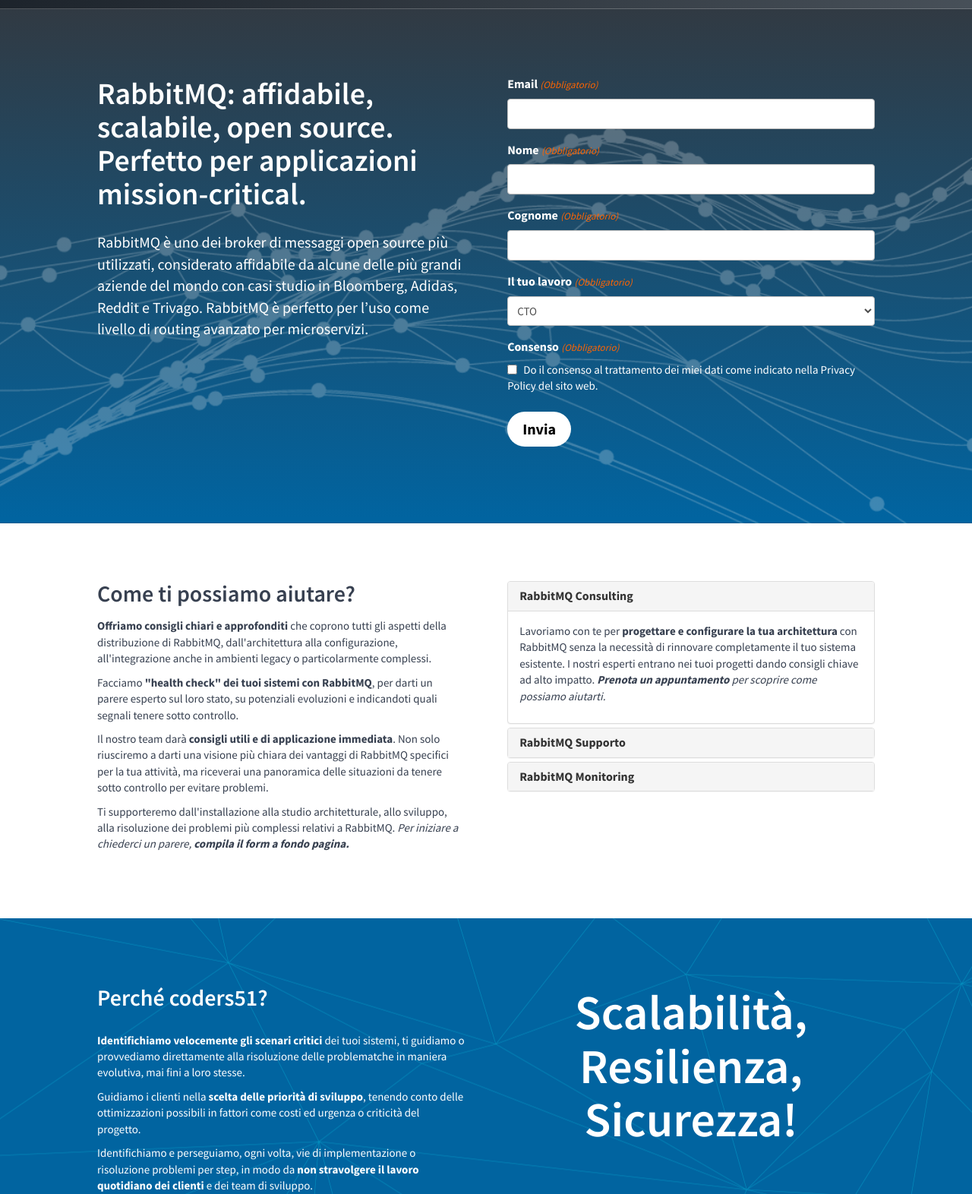
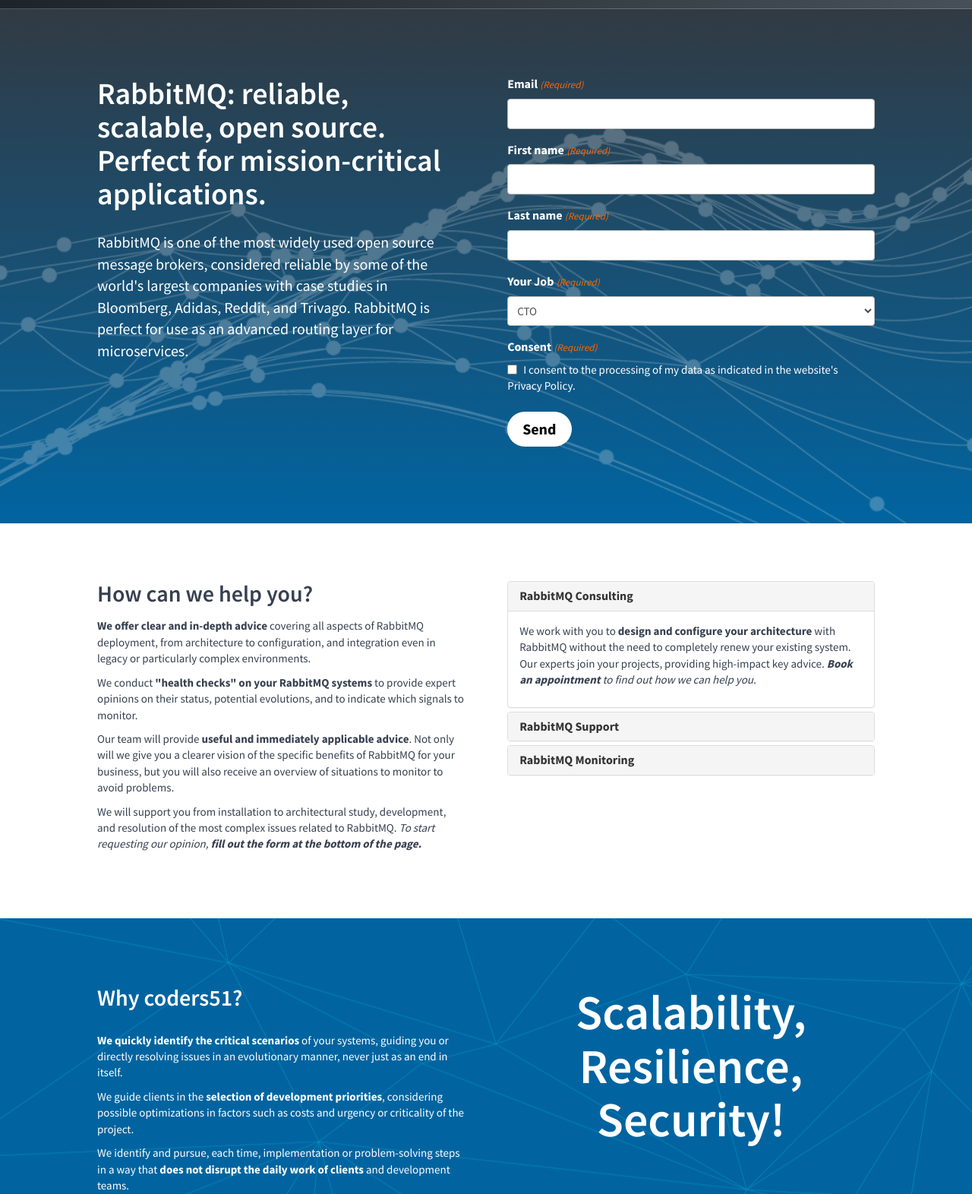
Before and after one commit to coders51/mainsite, an Astro site: page /rabbitmq-applicazioni-mission-critical in a window 1280 px wide. Shown: the part 68-1640 px from the top of the page at 76% size. Built offline with nearby package versions, Linux system fonts and the light colour scheme; Astro itself is replaced by a stand-in of ours; a script that the page names is missing.

Commit message:
add english

```diff
--- a/src/pages/rabbitmq-applicazioni-mission-critical.astro
+++ b/src/pages/rabbitmq-applicazioni-mission-critical.astro
@@ -28,8 +28,8 @@
           >
             <div class="et_pb_text_inner">
               <h2>
-                RabbitMQ: affidabile, scalabile, open source. Perfetto per
-                applicazioni mission-critical.
+                RabbitMQ: reliable, scalable, open source. Perfect for
+                mission-critical applications.
               </h2>
             </div>
           </div>
@@ -37,13 +37,14 @@
             class="et_pb_module et_pb_text et_pb_text_1 et_pb_text_align_left et_pb_bg_layout_dark"
           >
             <div class="et_pb_text_inner">
-              RabbitMQ è uno dei broker di messaggi open source più utilizzati,
-              considerato affidabile da alcune delle più grandi aziende del
-              mondo con casi studio in Bloomberg, Adidas, Reddit e Trivago.
-              RabbitMQ è perfetto per l’uso come livello di routing avanzato per
-              microservizi.
+              RabbitMQ is one of the most widely used open source message
+              brokers, considered reliable by some of the world's largest
+              companies with case studies in Bloomberg, Adidas, Reddit, and
+              Trivago. RabbitMQ is perfect for use as an advanced routing layer
+              for microservices.
             </div>
-          </div><div class="et_pb_module et_pb_code et_pb_code_0">
+          </div>
+          <div class="et_pb_module et_pb_code et_pb_code_0">
             <div class="et_pb_code_inner">
               <a name="form">&nbsp;</a>
             </div>
@@ -62,7 +63,7 @@
               >
                 <div class="gform_heading">
                   <h2 class="gform_title">
-                    Sei interessato a RabbitMQ? (head)
+                    Are you looking for RabbitMQ? (head)
                   </h2>
                   <p class="gform_description"></p>
                 </div><form
@@ -89,7 +90,7 @@
                           for="input_3_5"
                           >Email<span class="gfield_required"
                             ><span class="gfield_required gfield_required_text"
-                              >(Obbligatorio)</span
+                              >(Required)</span
                             ></span
                           ></label
                         ><div class="ginput_container ginput_container_email">
@@ -111,9 +112,9 @@
                         <label
                           class="gfield_label gform-field-label"
                           for="input_3_3"
-                          >Nome<span class="gfield_required"
+                          >First name<span class="gfield_required"
                             ><span class="gfield_required gfield_required_text"
-                              >(Obbligatorio)</span
+                              >(Required)</span
                             ></span
                           ></label
                         ><div class="ginput_container ginput_container_text">
@@ -135,9 +136,9 @@
                         <label
                           class="gfield_label gform-field-label"
                           for="input_3_4"
-                          >Cognome<span class="gfield_required"
+                          >Last name<span class="gfield_required"
                             ><span class="gfield_required gfield_required_text"
-                              >(Obbligatorio)</span
+                              >(Required)</span
                             ></span
                           ></label
                         ><div class="ginput_container ginput_container_text">
@@ -159,9 +160,9 @@
                         <label
                           class="gfield_label gform-field-label"
                           for="input_3_8"
-                          >Il tuo lavoro<span class="gfield_required"
+                          >Your Job<span class="gfield_required"
                             ><span class="gfield_required gfield_required_text"
-                              >(Obbligatorio)</span
+                              >(Required)</span
                             ></span
                           ></label
                         ><div class="ginput_container ginput_container_select">
@@ -178,7 +179,7 @@
                             ><option value="Software Architect"
                               >Software Architect</option
                             ><option value="Developer">Developer</option><option
-                              value="Altro">Altro</option
+                              value="Altro">Other</option
                             ></select
                           >
                         </div>
@@ -204,9 +205,9 @@
                       >
                         <legend
                           class="gfield_label gform-field-label gfield_label_before_complex"
-                          >Consenso<span class="gfield_required"
+                          >Consent<span class="gfield_required"
                             ><span class="gfield_required gfield_required_text"
-                              >(Obbligatorio)</span
+                              >(Required)</span
                             ></span
                           ></legend
                         ><div class="ginput_container ginput_container_consent">
@@ -221,9 +222,9 @@
                           <label
                             class="gform-field-label gform-field-label--type-inline gfield_consent_label"
                             for="input_3_10_1"
-                            >Do il consenso al trattamento dei miei dati come
-                            indicato nella Privacy Policy del sito web.</label
-                          ><input
+                            >I consent to the processing of my data as indicated
+                            in the website's Privacy Policy.
+                          </label><input
                             type="hidden"
                             name="input_10.2"
                             value="Do il consenso al trattamento dei miei dati come indicato nella Privacy Policy del sito web."
@@ -235,7 +236,8 @@
                             class="gform_hidden"
                           />
                         </div>
-                      </fieldset><div
+                      </fieldset>
+                      <div
                         id="field_3_12"
                         class="gfield gfield--type-honeypot gform_validation_container field_sublabel_below gfield--has-description field_description_below field_validation_below gfield_visibility_visible"
                         data-js-reload="field_3_12"
@@ -255,8 +257,8 @@
                           class="gfield_description"
                           id="gfield_description_3_12"
                         >
-                          Questo campo serve per la convalida e dovrebbe essere
-                          lasciato inalterato.
+                          This field is for validation purposes and should be
+                          left unchanged.
                         </div>
                       </div>
                     </div>
@@ -266,7 +268,7 @@
                       type="submit"
                       id="gform_submit_button_3"
                       class="gform_button button"
-                      value="Invia"
+                      value="Send"
                       onclick='if(window["gf_submitting_3"]){return false;}  if( !jQuery("#gform_3")[0].checkValidity || jQuery("#gform_3")[0].checkValidity()){window["gf_submitting_3"]=true;}  '
                       onkeypress='if( event.keyCode == 13 ){ if(window["gf_submitting_3"]){return false;} if( !jQuery("#gform_3")[0].checkValidity || jQuery("#gform_3")[0].checkValidity()){window["gf_submitting_3"]=true;}  jQuery("#gform_3").trigger("submit",[true]); }'
                     />
@@ -523,38 +525,38 @@
           class="et_pb_column et_pb_column_1_2 et_pb_column_2 et_pb_css_mix_blend_mode_passthrough"
         >
           <div>
-            <h2 class="no-margin-top">Come ti possiamo aiutare?</h2>
+            <h2 class="no-margin-top">How can we help you?</h2>
           </div>
           <div>
-            <strong>Offriamo consigli chiari e approfonditi</strong>
-            che coprono tutti gli aspetti della distribuzione di RabbitMQ, dall'architettura
-            alla configurazione, all'integrazione anche in ambienti legacy o particolarmente
-            complessi.<p></p>
+            <strong>We offer clear and in-depth advice</strong> covering all aspects
+            of RabbitMQ deployment, from architecture to configuration, and integration
+            even in legacy or particularly complex environments.
+            <p></p>
             <p>
-              Facciamo <strong
-                >"health check" dei tuoi sistemi con RabbitMQ</strong
-              >, per darti un parere esperto sul loro stato, su potenziali
-              evoluzioni e indicandoti quali segnali tenere sotto controllo.
+              We conduct <strong
+                >"health checks" on your RabbitMQ systems</strong
+              > to provide expert opinions on their status, potential evolutions,
+              and to indicate which signals to monitor.
             </p>
             <p>
-              Il nostro team darà <strong
-                >consigli utili e di applicazione immediata</strong
-              >. Non solo riusciremo a darti una visione più chiara dei vantaggi
-              di RabbitMQ specifici per la tua attività, ma riceverai una
-              panoramica delle situazioni da tenere sotto controllo per evitare
-              problemi.
+              Our team will provide <strong
+                >useful and immediately applicable advice</strong
+              >. Not only will we give you a clearer vision of the specific
+              benefits of RabbitMQ for your business, but you will also receive
+              an overview of situations to monitor to avoid problems.
             </p>
             <p>
-              Ti supporteremo dall'installazione alla studio architetturale,
-              allo sviluppo, alla risoluzione dei problemi più complessi
-              relativi a RabbitMQ. <em
-                >Per iniziare a chiederci un parere, <a href="#"
-                  >compila il form a fondo pagina.</a
+              We will support you from installation to architectural study,
+              development, and resolution of the most complex issues related to
+              RabbitMQ. <em
+                >To start requesting our opinion, <a href="#"
+                  >fill out the form at the bottom of the page.</a
                 ></em
               >
             </p>
           </div>
         </div>
+
         <div
           class="et_pb_column et_pb_column_1_2 et_pb_column_3 et_pb_css_mix_blend_mode_passthrough et-last-child"
         >
@@ -587,15 +589,15 @@
               >
                 <div class="panel-body">
                   <p>
-                    Lavoriamo con te per <strong
-                      >progettare e configurare la tua architettura</strong
-                    > con RabbitMQ senza la necessità di rinnovare completamente
-                    il tuo sistema esistente. I nostri esperti entrano nei tuoi progetti
-                    dando consigli chiave ad alto impatto.
+                    We work with you to <strong
+                      >design and configure your architecture</strong
+                    > with RabbitMQ without the need to completely renew your existing
+                    system. Our experts join your projects, providing high-impact
+                    key advice.
                     <em
-                      ><a href="#" title="Fissa una call gratuita con noi!"
-                        >Prenota un appuntamento</a
-                      > per scoprire come possiamo aiutarti.</em
+                      ><a href="#" title="Schedule a free call with us!"
+                        >Book an appointment</a
+                      > to find out how we can help you.</em
                     >
                   </p>
                 </div>
@@ -613,7 +615,7 @@
                     aria-expanded="false"
                     aria-controls="collapseTwo"
                   >
-                    RabbitMQ Supporto
+                    RabbitMQ Support
                   </a>
                 </h4>
               </div>
@@ -624,18 +626,16 @@
                 aria-labelledby="headingTwo"
               >
                 <div class="panel-body">
-                  Offriamo un supporto flessibile e completamente
-                  personalizzabile, indipendentemente dalle dimensioni del
-                  vostro sistema. Il nostro programma di supporto è costante,
-                  senza interruzioni. Ti supporteremo dall'installazione alla
-                  studio architetturale, allo sviluppo, alla risoluzione dei
-                  problemi più complessi relativi a RabbitMQ. Siamo esperti di
-                  Erlang riconosciuti! <em
-                    >Scopri come possiamo aiutarti, <a
+                  We offer flexible and fully customizable support, regardless
+                  of the size of your system. Our support program is constant
+                  and uninterrupted. We will support you from installation to
+                  architectural study, development, and resolution of the most
+                  complex RabbitMQ-related issues. We are recognized Erlang
+                  experts! <em
+                    >Find out how we can help you, <a
                       href="#"
-                      title="Prenota una call gratuitamente!"
-                      >prenota una videocall</a
-                    > senza impegno!</em
+                      title="Schedule a free call!">book a video call</a
+                    > without obligation!</em
                   >
                 </div>
               </div>
@@ -663,9 +663,9 @@
                 aria-labelledby="headingThree"
               >
                 <div class="panel-body">
-                  Ti aiutiamo a installare e configurare gli strumenti necessari
-                  per monitorare il tuo cluster in maniera efficiente sia on
-                  premise che in cloud, utilizzando o meno Kubernetes.
+                  We help you install and configure the necessary tools to
+                  efficiently monitor your cluster both on-premise and in the
+                  cloud, with or without Kubernetes.
                 </div>
               </div>
             </div>
@@ -683,27 +683,27 @@
           <div
             class="et_pb_module et_pb_text et_pb_text_4 et_pb_text_align_left et_pb_bg_layout_dark"
           >
-            <div class="et_pb_text_inner"><h2>Perché coders51?</h2></div>
+            <div class="et_pb_text_inner"><h2>Why coders51?</h2></div>
           </div><div
             class="et_pb_module et_pb_text et_pb_text_5 et_pb_text_align_left et_pb_bg_layout_dark"
           >
             <div class="et_pb_text_inner">
               <p>
-                <strong>Identifichiamo velocemente gli scenari critici</strong> dei
-                tuoi sistemi, ti guidiamo o provvediamo direttamente alla risoluzione
-                delle problematche in maniera evolutiva, mai fini a loro stesse.
+                <strong>We quickly identify the critical scenarios</strong> of your
+                systems, guiding you or directly resolving issues in an evolutionary
+                manner, never just as an end in itself.
               </p>
               <p>
-                Guidiamo i clienti nella <strong
-                  >scelta delle priorità di sviluppo</strong
-                >, tenendo conto delle ottimizzazioni possibili in fattori come
-                costi ed urgenza o criticità del progetto.
+                We guide clients in the <strong
+                  >selection of development priorities</strong
+                >, considering possible optimizations in factors such as costs
+                and urgency or criticality of the project.
               </p>
               <p>
-                Identifichiamo e perseguiamo, ogni volta, vie di implementazione
-                o risoluzione problemi per step, in modo da <strong
-                  >non stravolgere il lavoro quotidiano dei clienti</strong
-                > e dei team di sviluppo.
+                We identify and pursue, each time, implementation or
+                problem-solving steps in a way that <strong
+                  >does not disrupt the daily work of clients</strong
+                > and development teams.
               </p>
             </div>
           </div>
@@ -714,7 +714,7 @@
             class="et_pb_module et_pb_text big-text et_pb_text_align_left et_pb_bg_layout_light"
           >
             <div class="et_pb_text_inner">
-              <h3>Scalabilità, Resilienza, Sicurezza!</h3>
+              <h3>Scalability, Resilience, Security!</h3>
             </div>
           </div>
         </div>
@@ -729,7 +729,7 @@
             class="et_pb_module et_pb_text et_pb_text_7 et_pb_text_align_left et_pb_bg_layout_light"
           >
             <div class="et_pb_text_inner">
-              <h2 style="text-align: center;">Vantaggi di RabbitMQ</h2>
+              <h2 style="text-align: center;">Advantages of RabbitMQ</h2>
             </div>
           </div>
         </div>
@@ -747,11 +747,11 @@
                 >
               </div>
               <div class="et_pb_blurb_container">
-                <h4 class="et_pb_module_header"><span>Sicurezza</span></h4>
+                <h4 class="et_pb_module_header"><span>Security</span></h4>
                 <div class="et_pb_blurb_description">
                   <p>
-                    Code e flussi replicati, clustering, federation, tengono i
-                    tuoi messaggi al sicuro.
+                    Replicated queues and streams, clustering, and federation
+                    keep your messages safe.
                   </p>
                 </div>
               </div>
@@ -773,10 +773,10 @@
                 >
               </div>
               <div class="et_pb_blurb_container">
-                <h4 class="et_pb_module_header"><span>Scalabilità</span></h4>
+                <h4 class="et_pb_module_header"><span>Scalability</span></h4>
                 <div class="et_pb_blurb_description">
-                  Ottimizza e scala la tua architettura a Microservizi in
-                  maniera facile e veloce.
+                  Optimize and scale your microservices architecture quickly and
+                  easily.
                 </div>
               </div>
             </div>
@@ -799,7 +799,7 @@
               <div class="et_pb_blurb_container">
                 <h4 class="et_pb_module_header"><span>Deliverability</span></h4>
                 <div class="et_pb_blurb_description">
-                  Persistenza, publish confirmation, prefetch e high
+                  Persistence, publish confirmation, prefetch, and high
                   availability.
                 </div>
               </div>
@@ -827,8 +827,8 @@
                   <span>Easy Management</span>
                 </h4>
                 <div class="et_pb_blurb_description">
-                  HTTP-API, command line tool ed anche UI nativa per managing
-                  &amp; monitoring.
+                  HTTP-API, command line tool, and even a native UI for
+                  management and monitoring.
                 </div>
               </div>
             </div>
@@ -850,12 +850,12 @@
               </div>
               <div class="et_pb_blurb_container">
                 <h4 class="et_pb_module_header">
-                  <span>Rapida implementazione</span>
+                  <span>Fast implementation</span>
                 </h4>
                 <div class="et_pb_blurb_description">
                   <p>
-                    RabbitMQ permette una veloce implementazione e gestione di
-                    sistemi a Microservizi.
+                    RabbitMQ enables quick implementation and management of
+                    microservices systems.
                   </p>
                 </div>
               </div>
@@ -877,10 +877,10 @@
                 >
               </div>
               <div class="et_pb_blurb_container">
-                <h4 class="et_pb_module_header"><span>Affidabilità</span></h4>
+                <h4 class="et_pb_module_header"><span>Reliability</span></h4>
                 <div class="et_pb_blurb_description">
-                  La massima affidabilità senza sacrificare le prestazioni dei
-                  tuoi sistemi.
+                  The highest reliability without sacrificing the performance of
+                  your systems.
                 </div>
               </div>
             </div>
@@ -898,7 +898,7 @@
           >
             <a
               class="et_pb_button et_pb_button_0 et_pb_bg_layout_dark"
-              href="#form">Scopri cosa può fare per te!</a
+              href="#form">Discover what it can do for you!</a
             >
           </div>
         </div><div
@@ -928,18 +928,17 @@
             class="et_pb_module et_pb_text et_pb_text_8 et_pb_text_align_center et_pb_bg_layout_dark"
           >
             <div class="et_pb_text_inner">
-              <h2>Tutta la piattaforma su RabbitMQ</h2>
+              <h2>All the platform with RabbitMQ</h2>
             </div>
           </div><div
             class="et_pb_module et_pb_text et_pb_text_9 et_pb_text_align_center et_pb_bg_layout_dark"
           >
             <div class="et_pb_text_inner">
               <p>
-                Disaccoppiamento di tutti i servizi, <strong
-                  >struttura resiliente</strong
-                > a malfunzionamenti locali; se una parte del sistema va in blocco
-                la piattaforma rimane online fino a che la parte in fail torna operativa.
-                <strong>Nessuna informazione viene persa.</strong>
+                Decoupling of all services, <strong>resilient structure</strong>
+                to local failures; if a part of the system fails, the platform remains
+                online until the failed part is operational again.
+                <strong>No information is lost.</strong>
               </p>
             </div>
           </div><div
@@ -947,7 +946,7 @@
           >
             <a
               class="et_pb_button et_pb_button_1 et_pb_bg_layout_light"
-              href="#form">Scarica il PDF</a
+              href="#form">Download the PDF</a
             >
           </div>
         </div>
```
